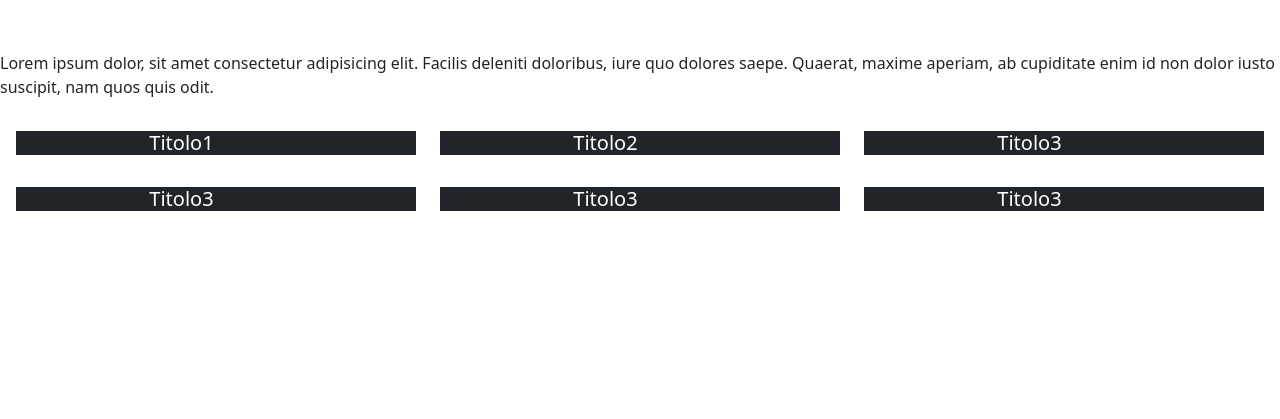
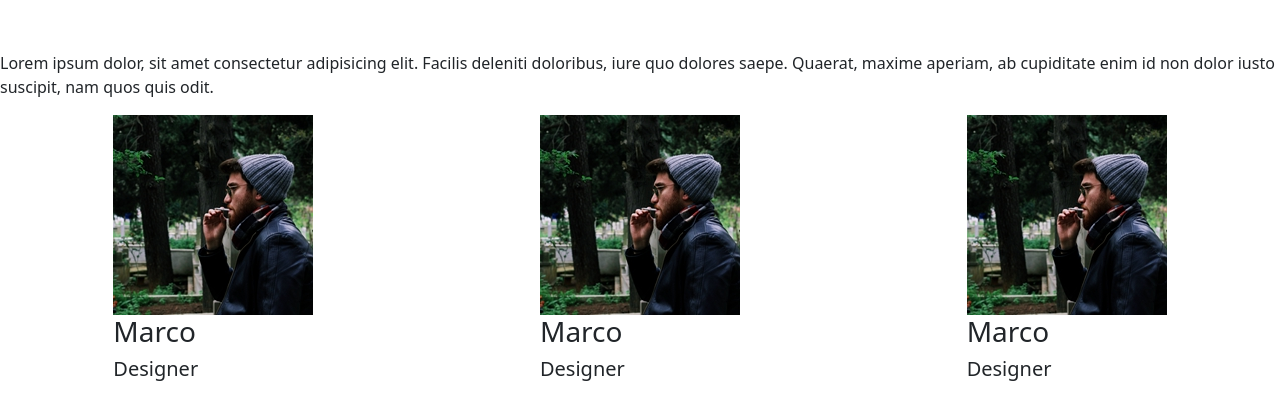
Before and after one commit to LucaIapadre98/js-our-team, a plain HTML site: page index.html in a window 1280 px wide. Shown: the part 69-488 px from the top of the page. Drawn offline with nearby package versions, Linux system fonts and the light colour scheme.

Commit message:
modifiche sulla struttura in display

```diff
--- /dev/null
+++ b/css/style.css
@@ -0,0 +1,5 @@
+.container-card {
+    display: flex;
+    justify-content: space-around;
+
+}
--- a/index.html
+++ b/index.html
@@ -4,6 +4,8 @@
     <meta charset="UTF-8">
     <meta name="viewport" content="width=device-width, initial-scale=1.0">
     <title>Document Js</title>
+    <!--style css-->
+    <link rel="stylesheet" href="./css/style.css">
     <!--bootstrap-->
     <link href="https://cdn.jsdelivr.net/npm/bootstrap@5.3.5/dist/css/bootstrap.min.css"
     rel="stylesheet"
@@ -24,87 +26,32 @@
         <p>Lorem ipsum dolor, sit amet consectetur adipisicing elit. Facilis deleniti doloribus, iure quo dolores saepe.
             Quaerat, maxime aperiam, ab cupiditate enim id non dolor iusto suscipit, nam quos quis odit.</p>
     </div>
-    <div class="cards">
-        <div class="row p-3">
-            <div class="col-4">
-                <div class="row g-0 bg-dark text-white">
-                    <div class="col-md-4">
-                      <img src="" class="img-fluid rounded-start" alt="">
-                    </div>
-                    <div class="col-md-8">
-                      <div class="card-body">
-                        <h5 class="card-title">Titolo1</h5>
-                        <p class="card-text"></p>
-                      </div>
-                    </div>
-                </div>
+    <div class="container-card">
+        <div class="team-card">
+            <div class="image-card">
+                <img src="./img/male1.png" alt="">
             </div>
-            <div class="col-4 ">
-                <div class="row g-0 bg-dark text-white">
-                    <div class="col-md-4">
-                      <img src="" class="img-fluid rounded-start" alt="">
-                    </div>
-                    <div class="col-md-8">
-                      <div class="card-body">
-                        <h5 class="card-title">Titolo2</h5>
-                        <p class="card-text"></p>
-                      </div>
-                    </div>
-                </div>
-            </div>
-            <div class="col-4">
-                <div class="row g-0 bg-dark text-white">
-                    <div class="col-md-4">
-                      <img src="" class="img-fluid rounded-start" alt="">
-                    </div>
-                    <div class="col-md-8">
-                      <div class="card-body">
-                        <h5 class="card-title">Titolo3</h5>
-                        <p class="card-text"></p>
-                      </div>
-                    </div>
-                </div>
+            <div class="text-card">
+                <h3>Marco</h3>
+                <h5>Designer</h5>
             </div>
         </div>
-        <div class="row p-3">
-            <div class="col-4">
-                <div class="row g-0 bg-dark text-white">
-                    <div class="col-md-4">
-                      <img src="" class="img-fluid rounded-start" alt="">
-                    </div>
-                    <div class="col-md-8">
-                      <div class="card-body">
-                        <h5 class="card-title">Titolo3</h5>
-                        <p class="card-text"></p>
-                      </div>
-                    </div>
-                </div>
+        <div class="team-card">
+            <div class="image-card">
+                <img src="./img/male1.png" alt="">
             </div>
-            <div class="col-4">
-                <div class="row g-0 bg-dark text-white">
-                    <div class="col-md-4">
-                      <img src="" class="img-fluid rounded-start" alt="">
-                    </div>
-                    <div class="col-md-8">
-                      <div class="card-body">
-                        <h5 class="card-title">Titolo3</h5>
-                        <p class="card-text"></p>
-                      </div>
-                    </div>
-                </div>
+            <div class="text-card">
+                <h3>Marco</h3>
+                <h5>Designer</h5>
             </div>
-            <div class="col-4">
-                <div class="row g-0 bg-dark text-white">
-                    <div class="col-md-4">
-                      <img src="" class="img-fluid rounded-start" alt="">
-                    </div>
-                    <div class="col-md-8">
-                      <div class="card-body">
-                        <h5 class="card-title">Titolo3</h5>
-                        <p class="card-text"></p>
-                      </div>
-                    </div>
-                </div>
+        </div>
+        <div class="team-card">
+            <div class="image-card">
+                <img src="./img/male1.png" alt="">
+            </div>
+            <div class="text-card">
+                <h3>Marco</h3>
+                <h5>Designer</h5>
             </div>
         </div>
     </div>
--- a/js/script.js
+++ b/js/script.js
@@ -1,3 +1,6 @@
+const containerTeam = document.querySelector(".container-card");
+
+
 const teamMembers = [
   {
     name: "Marco Bianchi",
@@ -36,3 +39,20 @@ const teamMembers = [
     img: "img/female3.png"
   }
 ];
+
+let cardHTML = ``;
+for(const member of teamMembers){
+  cardHTML +=`
+      <div class="team-card">
+            <div class="image-card">
+                <img src="./${member.img}" alt="${member.email}">
+            </div>
+            <div class="text-card">
+                <h3>Marco</h3>
+                <h5>Designer</h5>
+            </div>
+      </div>
+  `
+}
+
+// containerTeam.innerHTML= cardHTML;
```
